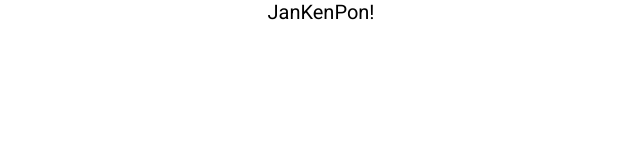
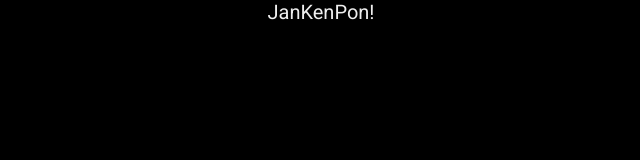
Before and after one commit to lemuelpjr/JanKenPon, a plain HTML site: page index.html in a window 1280 px wide. Shown: the whole page, without its empty margins (59-699 px from the left). Drawn offline with Linux system fonts and the light colour scheme.

Commit message:
add style to index html

```diff
--- a/css/styles.css
+++ b/css/styles.css
@@ -3,9 +3,11 @@
 
 body {
   font-family: 'Roboto', "Helvetica Neue", Helvetica, sans-serif;
+  background: #000;
 }
 
 .header {
+  color: #eee;
   max-width: 760px;
   height: 100%;
   display: flex;
```
